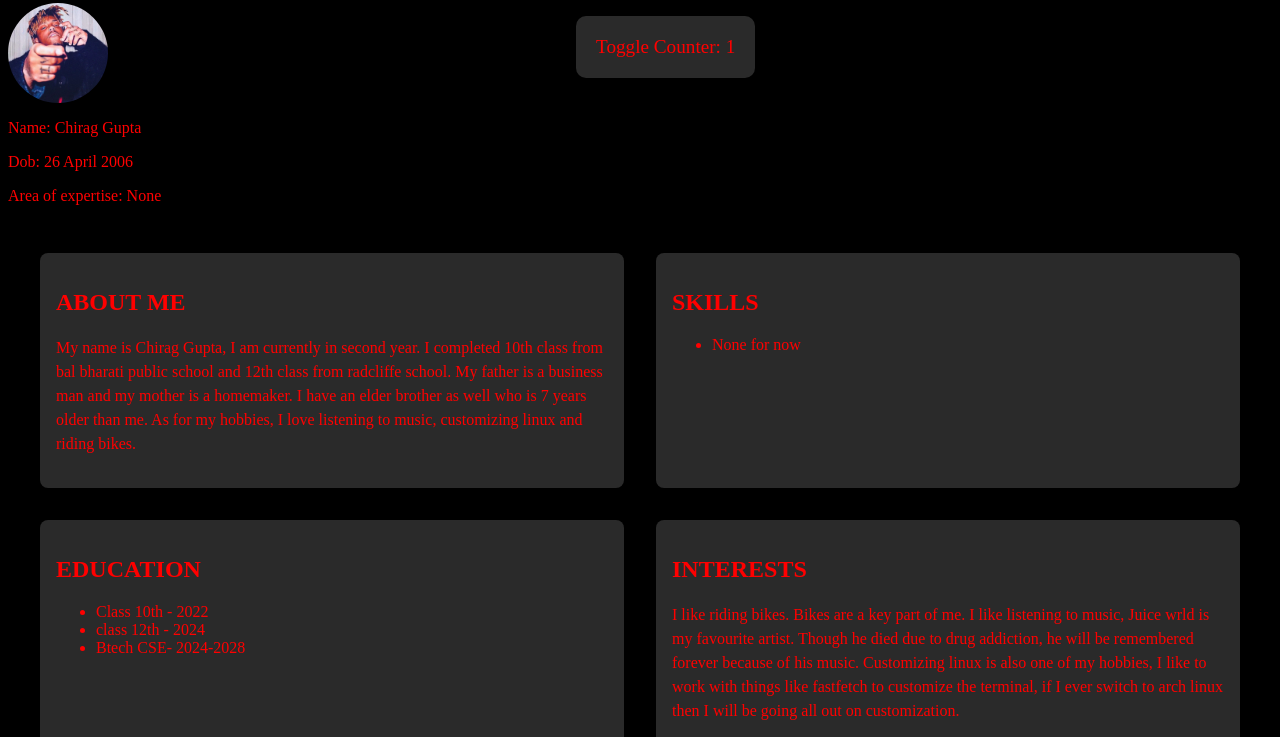
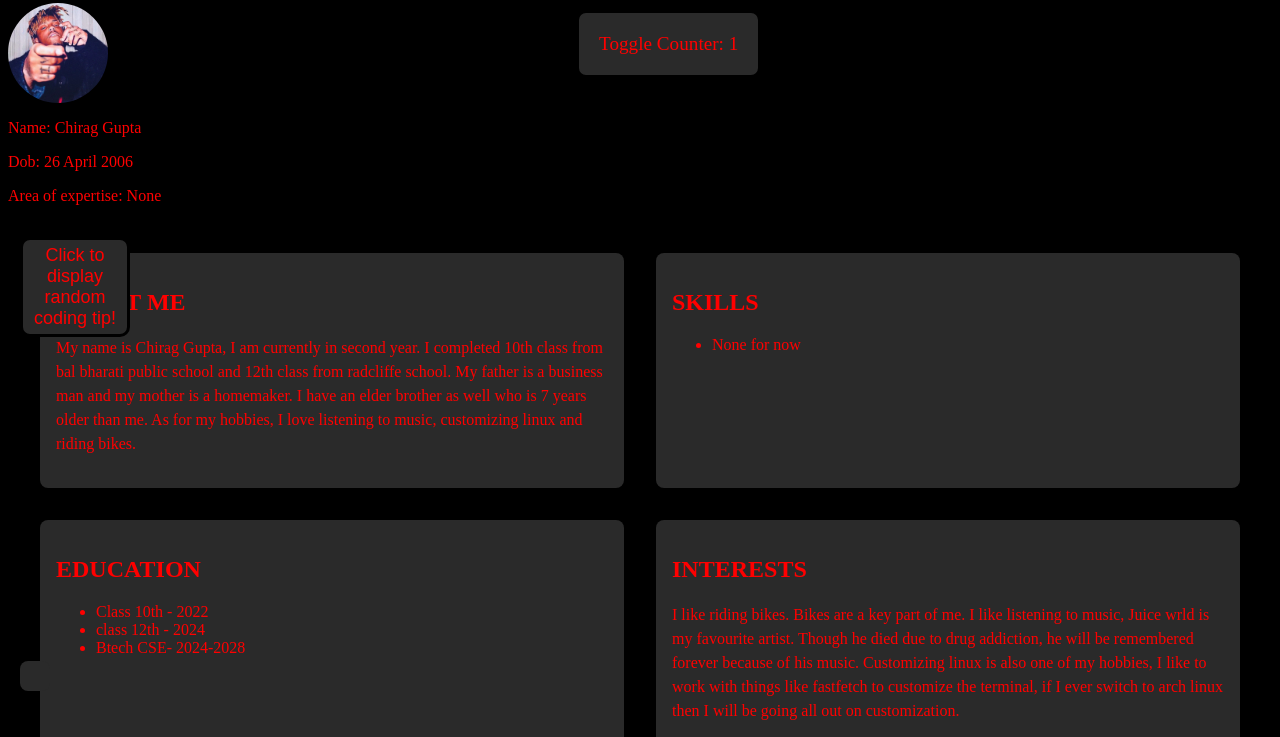
Before and after one commit to chirag-dev999/portfolio, a plain HTML site: page index.html in a window 1280 px wide. Both pictures are taken after a click on the button "Bloody dark mode". Shown: the part 63-800 px from the top of the page. Drawn offline with Linux system fonts and the light colour scheme.

Commit message:
added random tips functionality

```diff
--- a/index.html
+++ b/index.html
@@ -4,6 +4,7 @@
     <link rel="stylesheet" href="style.css" />
   </head>
   <body>
+    <!-- header -->
     <div id="head">
       <h1>My portfolio</h1>
       <button id="bloodybutton">Bloody dark mode</button>
@@ -12,7 +13,9 @@
       <p>Dob: 26 April 2006</p>
       <p>Area of expertise: None</p>
       <p id="counter">Toggle Counter: 0</p>
+      <button id="codetip">Click to display random coding tip!</button>
     </div>
+
     <div class="parent">
       <div class="child1">
         <h2 id="aboutme">ABOUT ME</h2>
@@ -25,12 +28,14 @@
           and riding bikes.
         </p>
       </div>
+
       <div class="child">
         <h2 id="skills">SKILLS</h2>
         <ul>
           <li>None for now</li>
         </ul>
       </div>
+
       <div class="child3">
         <h2 id="education">EDUCATION</h2>
         <ul>
@@ -39,6 +44,7 @@
           <li>Btech CSE- 2024-2028</li>
         </ul>
       </div>
+
       <div class="child">
         <h2 id="interests">INTERESTS</h2>
         <p id="interestspara">
@@ -50,6 +56,7 @@
           arch linux then I will be going all out on customization.
         </p>
       </div>
+
       <div class="child5">
         <h2 id="projects">PROJECTS</h2>
         <ul>
@@ -60,6 +67,7 @@
           </li>
         </ul>
       </div>
+
       <div class="child">
         <h2>CONTACT ME</h2>
         <ul>
@@ -72,6 +80,7 @@
         </ul>
       </div>
     </div>
+
     <script src="ph1.js"></script>
   </body>
 </html>
--- a/ph1.js
+++ b/ph1.js
@@ -1,14 +1,35 @@
-let isbloodymode=false;
-let cnt=0;
+let isbloodymode = false;
+let cnt = 0;
+let tips = [
+  "closing tabs is faster than reloading",
+  "Use AI whenever you feel stuck",
+  "dont be afraid of mistakes",
+  "document your code",
+  "consistency is the key",
+  "take action instead of falling into tutorial hell",
+  "keep learning new things even if it is out of your career's scope",
+  "visualise the idea before writing code",
+  "take breaks, coding is hard",
+  "break things",
+  "you break it, you make it!"
+];
+
+function tip_loop() {
+  return tips[Math.floor(Math.random() * tips.length)];
+}
 
 const button = document.getElementById("bloodybutton");
 const gitlink = document.getElementById("gitlink");
 const linkedinlink = document.getElementById("linkedinlink");
 const projectlink1 = document.getElementById("projectlink1");
-const counter=document.getElementById("counter");
+const counter = document.getElementById("counter");
+const codetip = document.getElementById("codetip");
+
+const newtext = document.createElement("p");
+document.body.appendChild(newtext);
 
 button.addEventListener("click", function () {
-  isbloodymode=!isbloodymode;
+  isbloodymode = !isbloodymode;
   cnt++;
   if (isbloodymode) {
     document.body.style.backgroundColor = "black";
@@ -20,21 +41,27 @@ button.addEventListener("click", function () {
     button.style.height = "40px";
     button.style.backgroundColor = "rgb(0, 0, 0)";
     button.style.border = "solid";
-    button.style.borderWidth="2px";
-    counter.innerText="Toggle Counter: "+ cnt;
-
-
+    button.style.borderWidth = "2px";
+    counter.innerText = "Toggle Counter: " + cnt;
+    codetip.style.borderColor = "black";
+    counter.style.borderColor = "black";
+    codetip.style.color = "red";
 
     button.onmouseenter = function () {
       button.style.color = "white";
-      button.style.borderColor="rgb(255, 255, 255)";
+      button.style.borderColor = "rgb(255, 255, 255)";
+    };
+    codetip.onmouseenter = function () {
+      codetip.style.color = "white";
+    };
+    codetip.onmouseleave = function () {
+      codetip.style.color = "red";
     };
     button.onmouseleave = function () {
       button.style.color = "red";
-      button.style.borderColor="black";
-
+      button.style.borderColor = "black";
     };
-  } else if (isbloodymode===false) {
+  } else {
     document.body.style.backgroundColor = "#1a1a1a";
     document.body.style.color = "rgb(255,235,205)";
     gitlink.style.color = "rgb(255,213,168)";
@@ -46,15 +73,23 @@ button.addEventListener("click", function () {
     button.style.backgroundColor = "rgb(0, 0, 0)";
     button.style.borderWidth = "";
     button.style.borderStyle = "";
-    counter.innerText="Toggle Counter: "+ cnt;
+    counter.innerText = "Toggle Counter: " + cnt;
+    codetip.style.borderColor = "rgb(130, 105, 85)";
+    counter.style.borderColor = "rgb(130, 105, 85)";newtext.className = "tip-message";
+    codetip.style.color = "blanchedalmond";
 
     button.onmouseenter = function () {
       button.style.color = "red";
-      button.style.borderColor="red";
+      button.style.borderColor = "red";
     };
     button.onmouseleave = function () {
-       button.style.color = "white";
-       button.style.borderColor = "";
+      button.style.color = "white";
+      button.style.borderColor = "";
     };
   }
 });
+
+codetip.addEventListener("click", function() {
+  newtext.innerText = tip_loop();
+});
+newtext.className = "tip-message";
--- a/style.css
+++ b/style.css
@@ -76,4 +76,37 @@ a {
   padding: 20px 20px 20px 20px;
   border-radius: 10px;
   font-size: larger;
+  border: solid;
+  border-color: rgb(130, 105, 85);
 }
+
+#codetip{
+  height: 100px;
+  width: 110px;
+  position: absolute;
+  top:300px;
+  left:20px;
+  background-color: #2a2a2a;
+  color: blanchedalmond;
+  border-radius: 10px;
+  border:solid;
+  border-color: rgb(130, 105, 85);
+  font-size: large;
+}
+
+.tip-message {
+    position: absolute;
+    bottom: 30px;
+    left:20px;
+    background-color: #2a2a2a;
+    padding: 15px;
+    border-radius: 8px;
+    max-width: 200px;
+    z-index: 999;
+    animation: fadeIn 0.3s ease-in;
+}
+
+@keyframes fadeIn {
+    from { opacity: 0; transform: translateY(20px); }
+    to { opacity: 1; transform: translateY(0); }
+}
```
